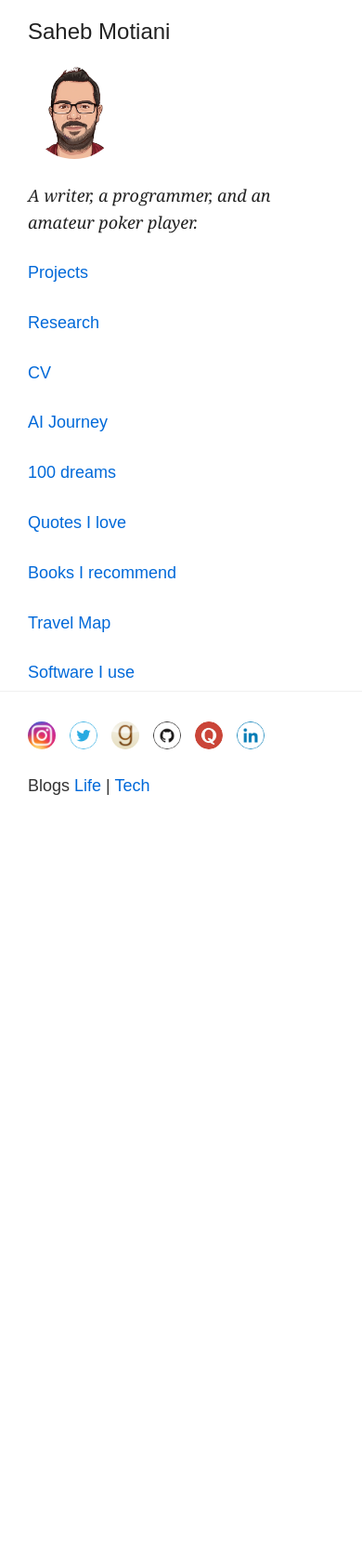
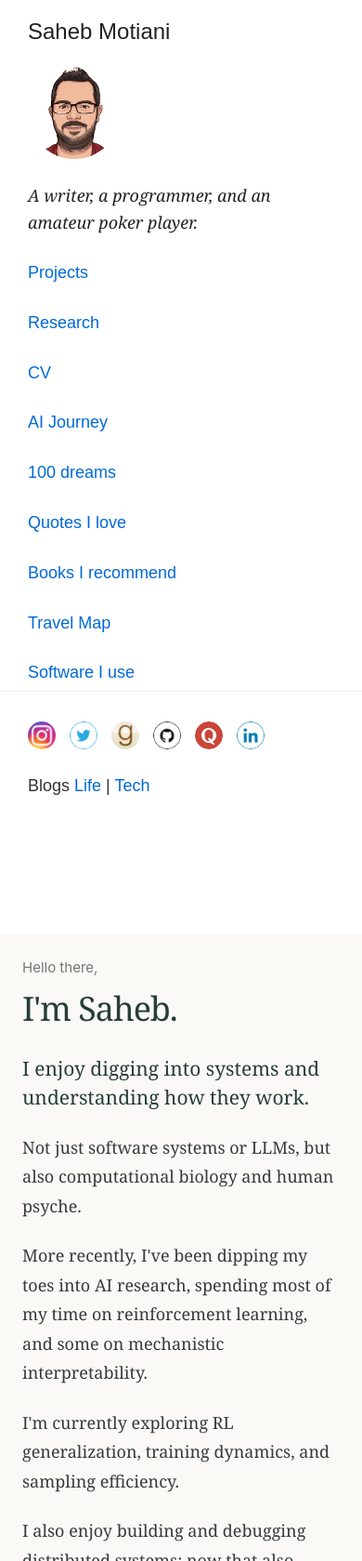
Before and after one commit to Saheb/saheb.github.com, a Jekyll site: the page index.html, which Jekyll copies as it is, in a window 390 px wide. Shown: the whole page at 93% size. Built offline with Jekyll 4.4.1, drawn with Linux system fonts in a browser that asks for light colours; before the commit the page ends 1004 px from its top, so only the background shows below that.

Commit message:
Show styled introduction on homepage

```diff
--- /dev/null
+++ b/home.html
@@ -0,0 +1,21 @@
+<!DOCTYPE html>
+<html lang="en">
+<head>
+    <meta charset="utf-8">
+    <meta name="viewport" content="width=device-width, initial-scale=1.0">
+    <title>About Saheb</title>
+    <link rel="icon" type="image/png" href="/saheb-circle.png">
+    <link rel="stylesheet" href="/style.css">
+</head>
+<body class="home-page">
+    <main class="container home-intro">
+        <p class="home-greeting">Hello there,</p>
+        <h1>I&#x27;m Saheb.</h1>
+        <p class="home-lead">I enjoy digging into systems and understanding how they work.</p>
+        <p>Not just software systems or LLMs, but also computational biology and human psyche.</p>
+        <p>More recently, I&#x27;ve been dipping my toes into AI research, spending most of my time on reinforcement learning, and some on mechanistic interpretability.</p>
+        <p>I&#x27;m currently exploring RL generalization, training dynamics, and sampling efficiency.</p>
+        <p>I also enjoy building and debugging distributed systems; now that also includes transformer architectures, scaling inference, and managing compute infrastructure.</p>
+    </main>
+</body>
+</html>
--- a/index.html
+++ b/index.html
@@ -64,8 +64,8 @@
 				</p>
 			</div>
 		</div>
-		<div class="content-area" id="content-area">
-			<iframe name="content-frame" id="content-frame" src=""></iframe>
+		<div class="content-area active" id="content-area">
+			<iframe name="content-frame" id="content-frame" src="/home.html" title="Site content"></iframe>
 		</div>
 	</div>
 
--- a/style.css
+++ b/style.css
@@ -341,3 +341,59 @@ p {
     line-height: 1.5;
     color: #777;
 }
+
+.home-page {
+    background: #faf9f6;
+    color: #373b39;
+}
+
+.home-intro {
+    box-sizing: border-box;
+    max-width: 760px;
+    text-align: left;
+    padding: clamp(40px, 8vh, 96px) clamp(24px, 5vw, 64px);
+    font-family: Georgia, "Palatino Linotype", Palatino, serif;
+    font-size: clamp(18px, 1.6vw, 21px);
+    line-height: 1.75;
+}
+
+.home-intro p {
+    margin: 0 0 22px;
+}
+
+.home-intro .home-greeting {
+    margin-bottom: 10px;
+    font-family: -apple-system, BlinkMacSystemFont, "Segoe UI", sans-serif;
+    font-size: 15px;
+    color: #727870;
+}
+
+.home-intro h1 {
+    margin: 0 0 28px;
+    color: #283e35;
+    font-size: clamp(36px, 4vw, 52px);
+    line-height: 1.15;
+    letter-spacing: -0.03em;
+}
+
+.home-intro .home-lead {
+    font-size: clamp(21px, 2vw, 25px);
+    line-height: 1.5;
+    color: #283e35;
+}
+
+@media (max-width: 767px) {
+    .app-layout {
+        flex-direction: column;
+    }
+
+    .content-area.active {
+        display: block;
+        height: 75vh;
+        min-height: 520px;
+    }
+
+    .home-intro {
+        padding-top: 24px;
+    }
+}
```
